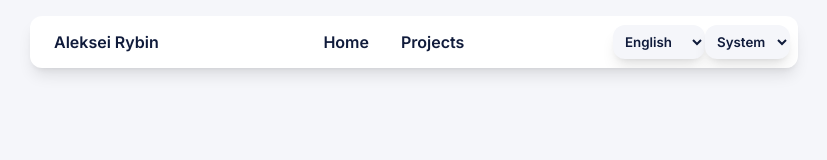
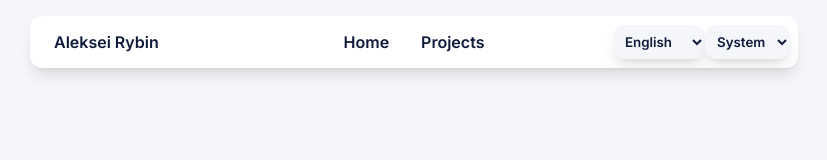
Before and after one commit to tapnisu/tapni.su, a Next.js app: page /cookie in a window 1280 px wide. Shown: the top 160 px of the page, without its empty margins (226-1053 px from the left). Built offline with nearby package versions, Linux system fonts and the light colour scheme.

Commit message:
Properly center navbar

```diff
--- a/components/navbar/navbar.module.css
+++ b/components/navbar/navbar.module.css
@@ -18,9 +18,8 @@
 
   font-weight: 600;
 
-  display: flex;
-  justify-content: space-between;
-  align-items: center;
+  display: grid;
+  grid-template-columns: 1fr 1fr 1fr;
 
   overflow-x: auto;
 
@@ -39,6 +38,18 @@
   align-items: center;
 
   padding: var(--gap-half);
+}
+
+.linksContainer:nth-child(1) {
+  justify-self: start;
+}
+
+.linksContainer:nth-child(2) {
+  justify-self: center;
+}
+
+.linksContainer:nth-child(3) {
+  justify-self: end;
 }
 
 .link {
@@ -77,4 +88,12 @@
   .title {
     display: none;
   }
+
+  .navbar {
+    grid-template-columns: auto auto;
+  }
+
+  .linksContainer:nth-child(2) {
+    justify-self: start;
+  }
 }
```
